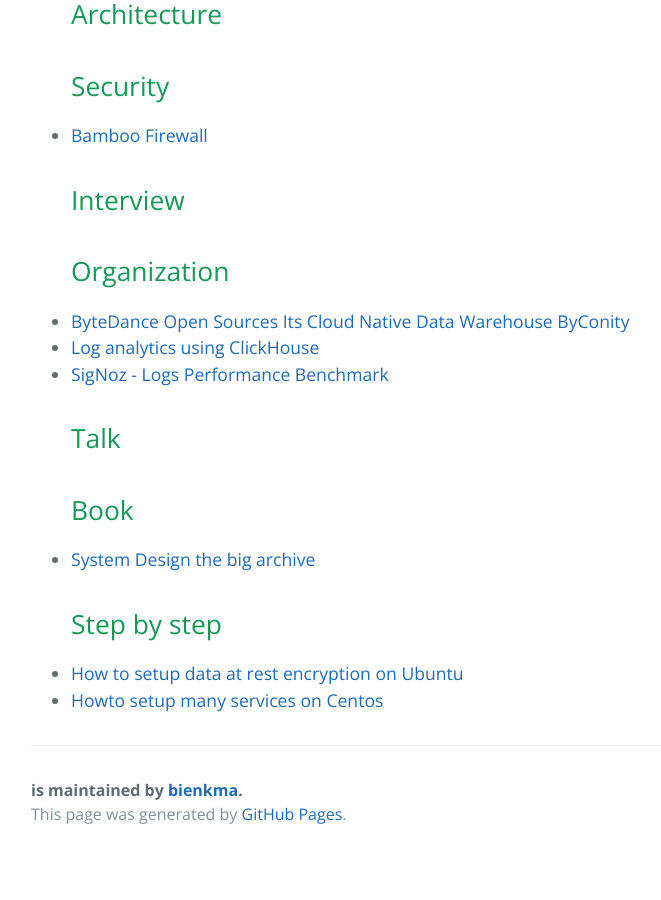
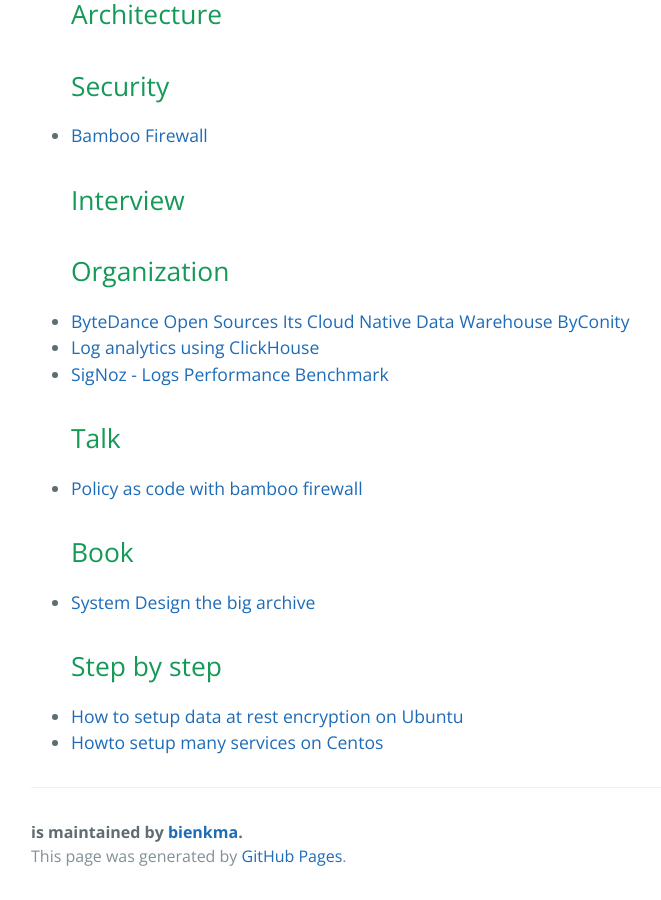
Before and after one commit to bienkma/bienkma.github.io, a Jekyll site: the page built from index.md, in a window 1280 px wide and 900 px high, scrolled down 2613 px. Shown: the whole window, without its empty margins (193-854 px from the left). Built offline with Jekyll 4.4.1, drawn with Linux system fonts in a browser that asks for light colours; before the commit the page ends 3471 px from its top, so only the background shows below that.

Commit message:
add policy as code with bamboofw

```diff
--- a/index.md
+++ b/index.md
@@ -90,6 +90,7 @@ spec:
 * [Log analytics using ClickHouse](https://blog.cloudflare.com/log-analytics-using-clickhouse/)
 * [SigNoz - Logs Performance Benchmark](https://signoz.io/blog/logs-performance-benchmark/?utm_source=github&utm_medium=logs-benchmark)
 ## Talk
+* [Policy as code with bamboo firewall](https://github.com/bamboo-firewall/docs/blob/main/case-studies/PaC-with-bamboofw.pdf)
 ## Book
 * [System Design the big archive](https://blog.bytebytego.com/api/v1/file/d60fa09a-c4b5-4e31-9dbd-5d049c6c8f49.pdf)
 ## Step by step
```
